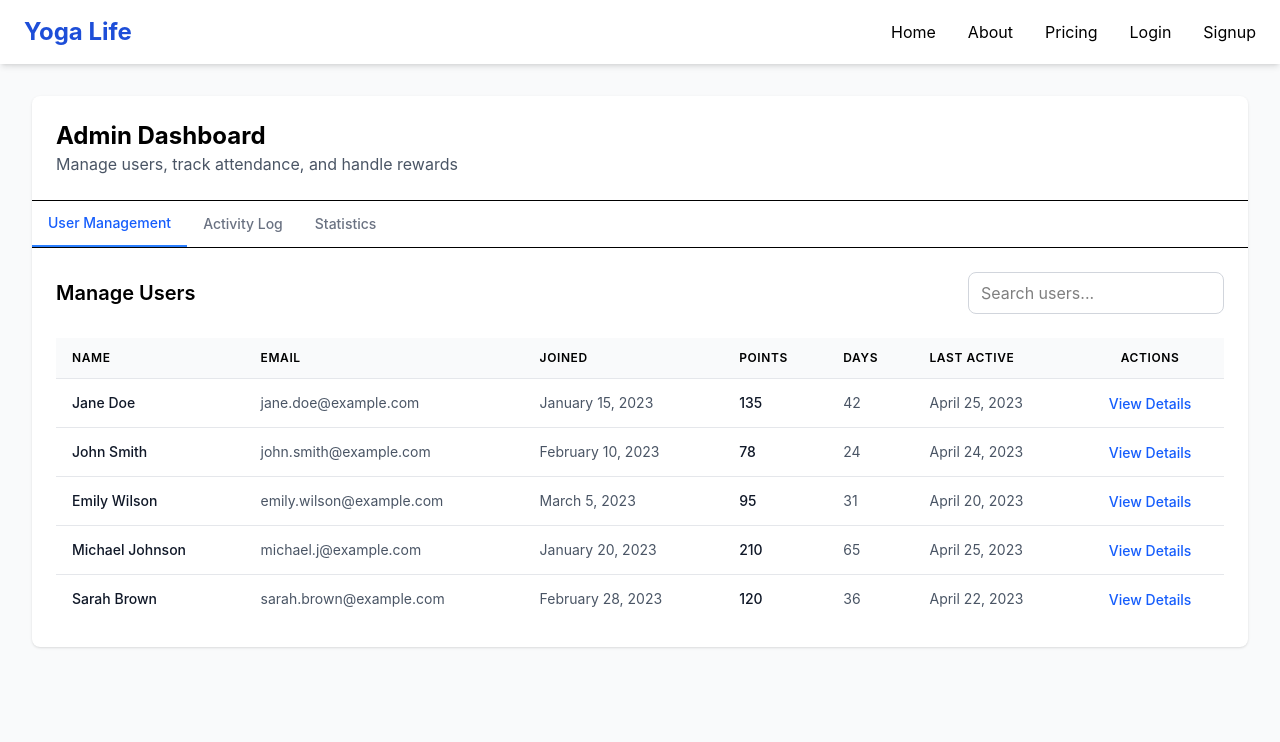
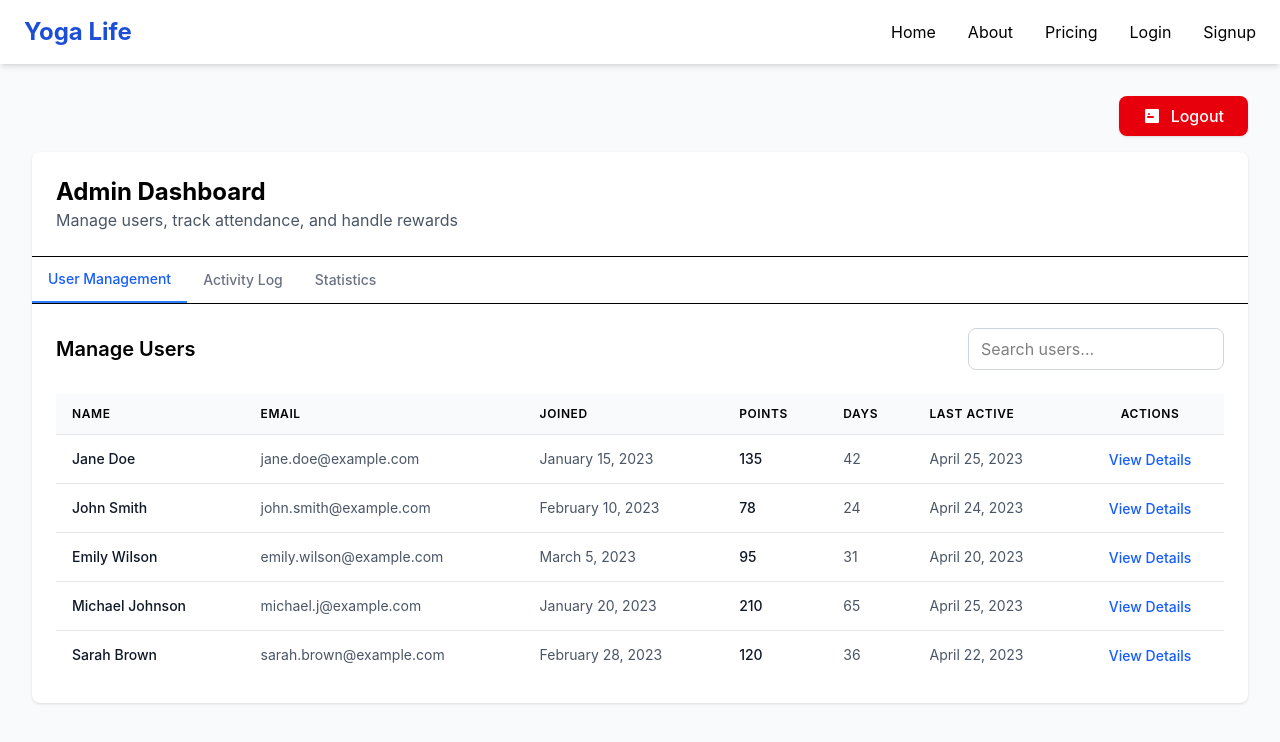
Before and after one commit to vanshsafe-site/yogalife, a Next.js app: page /admin in a window 1280 px wide. Shown: the top 742 px of the page. Built offline with nearby package versions, Linux system fonts and the light colour scheme.

Commit message:
Add enhanced logout buttons to dashboards

```diff
--- a/src/app/(dashboard)/admin/page.tsx
+++ b/src/app/(dashboard)/admin/page.tsx
@@ -1,6 +1,7 @@
 'use client';
 
 import { useState } from 'react';
+import { useRouter } from 'next/navigation';
 
 // Mock data for demonstration
 const mockUsers = [
@@ -90,6 +91,7 @@ export default function AdminPage() {
   const [searchTerm, setSearchTerm] = useState('');
   const [selectedUser, setSelectedUser] = useState<typeof mockUsers[0] | null>(null);
   const [showUserModal, setShowUserModal] = useState(false);
+  const router = useRouter();
 
   const formatDate = (dateString: string) => {
     const options: Intl.DateTimeFormatOptions = { year: 'numeric', month: 'long', day: 'numeric' };
@@ -124,9 +126,37 @@ export default function AdminPage() {
     setShowUserModal(false);
   };
 
+  // Handle logout
+  const handleLogout = async () => {
+    try {
+      await fetch('/api/auth/logout', {
+        method: 'POST',
+        credentials: 'include'
+      });
+
+      // Redirect to login page
+      router.push('/login');
+    } catch (error) {
+      console.error('Error logging out:', error);
+    }
+  };
+
   return (
     <div className="min-h-screen bg-gray-50">
       <div className="max-w-7xl mx-auto px-4 py-8 sm:px-6 lg:px-8">
+        {/* Logout button for admin */}
+        <div className="flex justify-end mb-4">
+          <button
+            onClick={handleLogout}
+            className="px-6 py-2 bg-red-600 hover:bg-red-700 text-white rounded-lg shadow-sm font-medium flex items-center"
+          >
+            <svg xmlns="http://www.w3.org/2000/svg" className="h-5 w-5 mr-2" viewBox="0 0 20 20" fill="currentColor">
+              <path fillRule="evenodd" d="M3 3a1 1 0 00-1 1v12a1 1 0 001 1h12a1 1 0 001-1V4a1 1 0 00-1-1H3zm7 9a1 1 0 100-2H5a1 1 0 100 2h5zm-5-4a1 1 0 112 0 1 1 0 01-2 0z" clipRule="evenodd" />
+            </svg>
+            Logout
+          </button>
+        </div>
+
         <div className="bg-white rounded-lg shadow">
           {/* Admin Header */}
           <div className="p-6 border-b">
--- a/src/app/(dashboard)/dashboard/page.tsx
+++ b/src/app/(dashboard)/dashboard/page.tsx
@@ -215,12 +215,15 @@ export default function DashboardPage() {
   return (
     <div className="min-h-screen bg-gray-50">
       <div className="max-w-7xl mx-auto px-4 py-8 sm:px-6 lg:px-8">
-        {/* Add logout button */}
+        {/* Enhanced logout button with better positioning and styling */}
         <div className="flex justify-end mb-4">
           <button
             onClick={handleLogout}
-            className="px-4 py-2 bg-red-600 hover:bg-red-700 text-white rounded-lg"
+            className="px-6 py-2 bg-red-600 hover:bg-red-700 text-white rounded-lg shadow-sm font-medium flex items-center"
           >
+            <svg xmlns="http://www.w3.org/2000/svg" className="h-5 w-5 mr-2" viewBox="0 0 20 20" fill="currentColor">
+              <path fillRule="evenodd" d="M3 3a1 1 0 00-1 1v12a1 1 0 001 1h12a1 1 0 001-1V4a1 1 0 00-1-1H3zm7 9a1 1 0 100-2H5a1 1 0 100 2h5zm-5-4a1 1 0 112 0 1 1 0 01-2 0z" clipRule="evenodd" />
+            </svg>
             Logout
           </button>
         </div>
```
